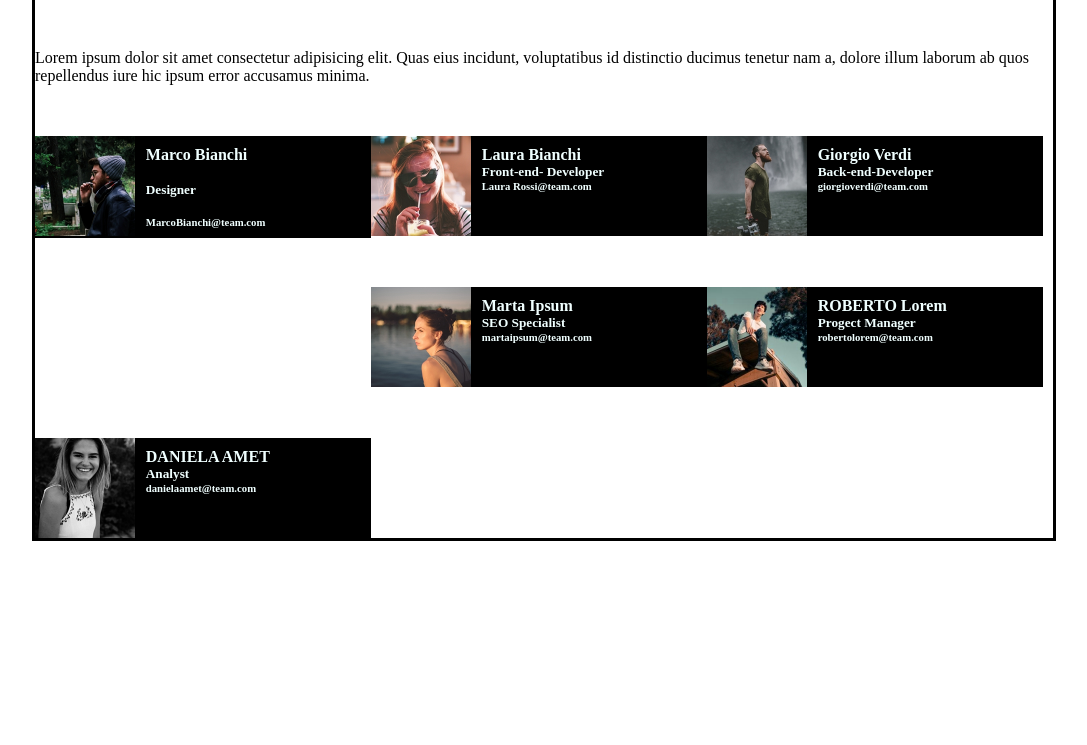
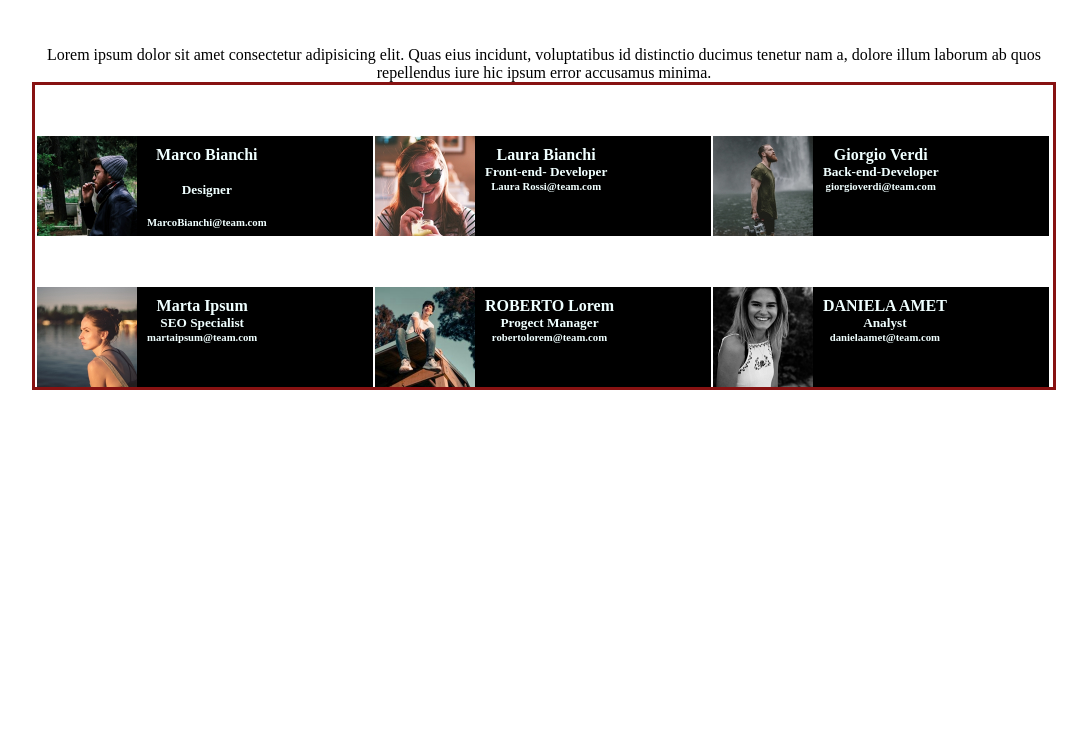
Before and after one commit to allievo24/html-css-float-cards, a plain HTML site: page index.html in a window 1280 px wide. Shown: the part 55-800 px from the top of the page, without its empty margins (96-1183 px from the left). Drawn offline with Linux system fonts and the light colour scheme.

Commit message:
trovati errori

```diff
--- a/css/style.css
+++ b/css/style.css
@@ -7,8 +7,7 @@
 .container {
     max-width: 80%;
     margin: auto;
-
-    border: solid;
+    text-align: center;
 }
 
 
@@ -19,19 +18,20 @@ h1{
 }
 
 
-
- img{
+img{
     width: 100px;
     height: 100px;
+
  }
- /*
-.card{
+
+
+ .card{
     width: 100% ;
     border: solid rgb(135, 18, 18);
-    height: 20px;
 
 
-} */
+
+}
 
 
 .clearfix::after{
@@ -43,25 +43,27 @@ h1{
 .riga{
     float: left;
     width: 33%;
-    margin: auto px;
-    margin-top: 5%;
+    margin-left:2px;
+    margin-top:5% ;
     background-color: black;
+    height: 100px;
+
+}
+
+
+.foto {
+
+    float:left;
+
 }
 
 
 
 
+.contenuto {
 
-.foto {
-    width:100px ;
-    height:100px;
-    float:left;
-}
-
-.contenuto {
-    width: 70%;
-    float: right;
+    width: ;
+    float: left;
     padding:10px 10px ;
     color: azure;
-
 }
```
Also changed, not shown: index.html (+1 -1 lines).
